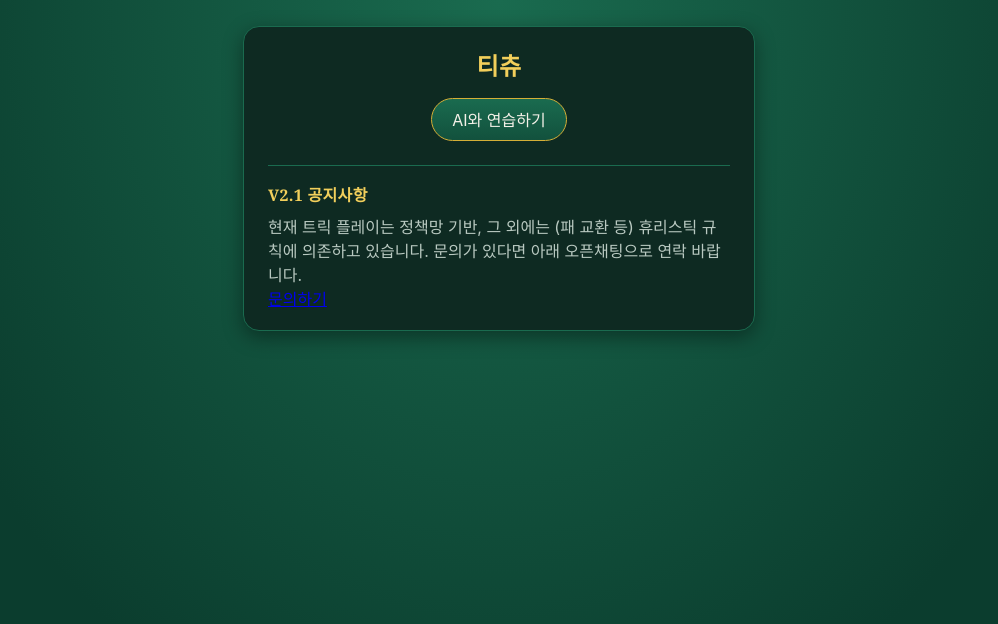
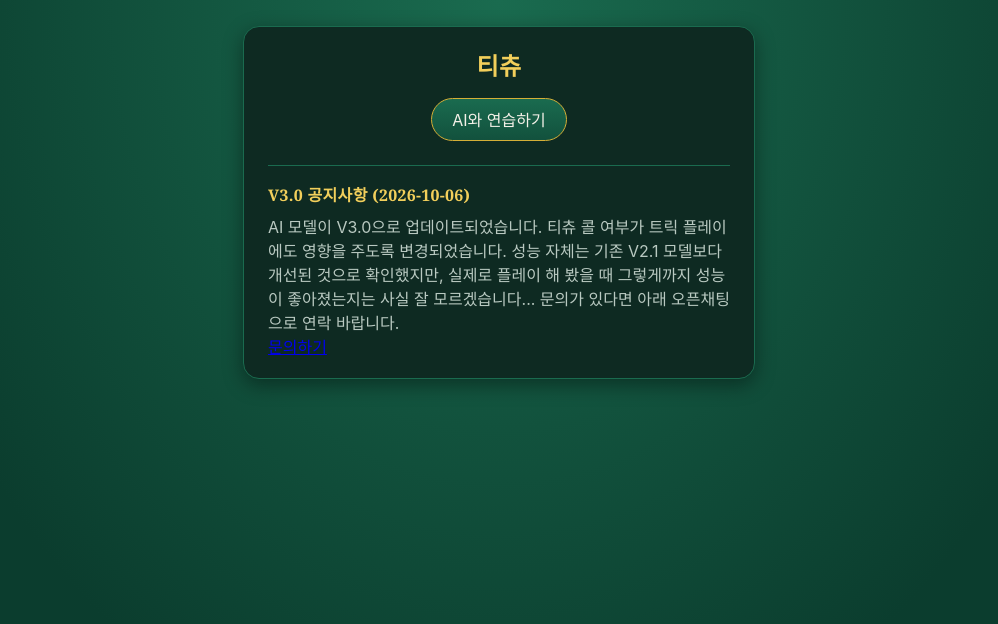
Before and after one commit to yewonlee1211/tichu, a React (Vite) app in the folder packages/client/: page / in a window 1280 px wide. Shown: the top 624 px of the page, without its empty margins (141-1139 px from the left). Built offline with nearby package versions, Linux system fonts and the light colour scheme; no server answers.

Commit message:
[NOTICE] 공지사항 - V3.0 공지사항 (2026-10-06)

```diff
--- a/packages/client/src/content/announcement.ts
+++ b/packages/client/src/content/announcement.ts
@@ -9,6 +9,6 @@ export interface Announcement {
 // only takes effect after `node packages/client/deploy.mjs` redeploys the
 // client build.
 export const announcement: Announcement = {
-  title: 'V2.1 공지사항',
-  body: '현재 트릭 플레이는 정책망 기반, 그 외에는 (패 교환 등) 휴리스틱 규칙에 의존하고 있습니다. 문의가 있다면 아래 오픈채팅으로 연락 바랍니다.',
+  title: 'V3.0 공지사항 (2026-10-06)',
+  body: 'AI 모델이 V3.0으로 업데이트되었습니다. 티츄 콜 여부가 트릭 플레이에도 영향을 주도록 변경되었습니다. 성능 자체는 기존 V2.1 모델보다 개선된 것으로 확인했지만, 실제로 플레이 해 봤을 때 그렇게까지 성능이 좋아졌는지는 사실 잘 모르겠습니다... 문의가 있다면 아래 오픈채팅으로 연락 바랍니다.',
 };
```
